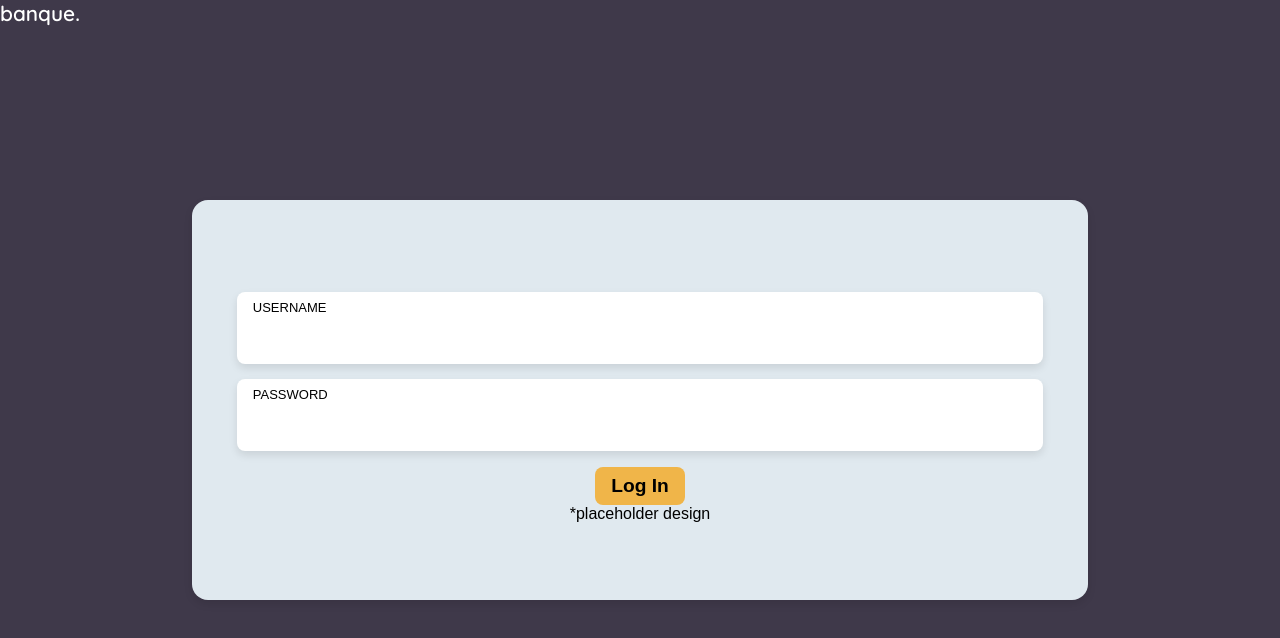
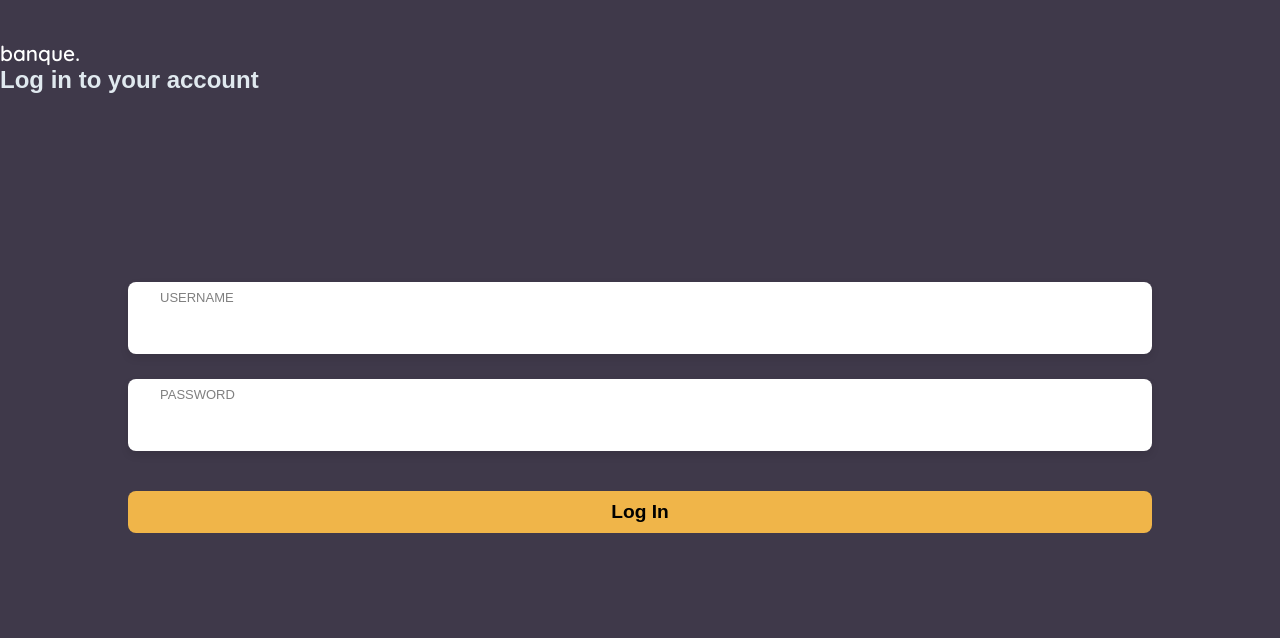
Before and after one commit to jason-nn/banking-app, a React (Create React App) app in the folder my-app/: page / in a window 1280 px wide. Shown: the top 638 px of the page. Built offline with nearby package versions, Linux system fonts and the light colour scheme; the HTML template or start-up script is replaced by a standard one.

Commit message:
Styling log-in page

```diff
--- a/my-app/src/components/Login.css
+++ b/my-app/src/components/Login.css
@@ -11,8 +11,8 @@
 
 .login-form {
   height: 50vh;
-  width: 70vw;
-  background: var(--light-color);
+  width: 80vw;
+  /* background: var(--light-color); */
   position: absolute;
   top: 50%;
   left: 50%;
@@ -22,7 +22,7 @@
   align-items: center;
   flex-direction: column;
   border-radius: 2vmin;
-  box-shadow: 0 0.5vmin 1vmin 0vmin rgba(0, 0, 0, 0.1);
+ /*  box-shadow: 0 0.5vmin 1vmin 0vmin rgba(0, 0, 0, 0.1); */
 }
 
 .login-error {
@@ -38,13 +38,15 @@
   background-attachment: fixed;
   background-position: center;
   background-repeat: no-repeat;
-  display: flex;
+/*   display: flex;
+  justify-content: center; */
 }
 
 .login-logo {
   font-family: 'Quicksand', sans-serif;
   font-size: 1.3em;
   color: white;
+  margin-top: 5vmin;
 }
 
 .login-hero-title {
@@ -61,14 +63,15 @@
   display: flex;
   flex-direction: column;
   justify-content: center;
-  width: 90%;
+  width: 100%;
+  margin-bottom: 10px;
 }
 
 .input-label {
   z-index: 1;
-  transform: translate(2vmin, 150%);
+  transform: translate(4vmin, 150%);
   text-transform: uppercase;
-  color: black;
+  color: rgba(0, 0, 0, 0.5);
   font-size: small;
 }
 
@@ -79,26 +82,38 @@
   height: 3em;
   font-size: 1.5em;
   font-weight: bolder;
-  padding: 5vmin 2vmin 3vmin 2vmin;
+  padding: 5vmin 2vmin 3vmin 4vmin;
   border-radius: 1vmin;
-  box-shadow: 0 0.5vmin 1vmin 0vmin rgba(0, 0, 0, 0.1);
+  box-shadow: 0 0.5vmin 1vmin 0vmin rgba(0, 0, 0, 0.1), inset 0px 0px 0px 0px var(--light-accent);
   transition: 0.2s ease;
 }
 
 .input:focus {
-  border-bottom: 5px solid var(--light-accent);
+  /* border-bottom: 5px solid var(--light-accent); */
+  box-shadow: 0 0.5vmin 1vmin 0vmin rgba(0, 0, 0, 0.1), inset 5px -5px 0px 0px var(--light-accent);
 }
 
 .main-button {
   border: none;
   background: none;
   background-color: var(--light-accent);
-  margin-top: 2vmin;
+  margin-top: 30px;
   display: flex;
   border-radius: 1vmin;
   justify-content: center;
   align-items: center;
   font-size: 1.2em;
   font-weight: bolder;
-  padding: 1vmin 2vmin 1vmin 2vmin;
+  padding: 10px;
+  width: 100%;
+  transition: 0.1s ease;
+  cursor: pointer;
 }
+
+.main-button:hover {
+  background: #cf9d3f;
+}
+
+.main-button:active {
+  background: #a57d32;
+}
--- a/my-app/src/components/Login.js
+++ b/my-app/src/components/Login.js
@@ -20,6 +20,7 @@ export default function Login({ LoginFunction, error }) {
     <div className="login-component">
       <div className="login-hero">
         <h1 className="login-logo">banque.</h1>
+        <h2 className="login-message-mobile">Log in to your account</h2>
         <h1 className="login-hero-title">The bank you can trust.</h1>
         <p className="login-hero-text">Lorem ipsum dolor sit amet, consectetur adipiscing elit. Nunc a nisl molestie, pretium eros sit amet, sollicitudin risus. Etiam finibus non libero et faucibus. Aliquam eu neque eu arcu ultrices placerat. Phasellus nec malesuada elit. Sed eu nibh enim.</p>
       </div>
@@ -52,7 +53,6 @@ export default function Login({ LoginFunction, error }) {
         </div>
         <Button className="loginSubmitButton main-button" text="Log In" />
         {error !== "" ? <div className="login-error">{error}</div> : ""}
-        <span>*placeholder design</span>
       </form>
     </div>
   );
```
